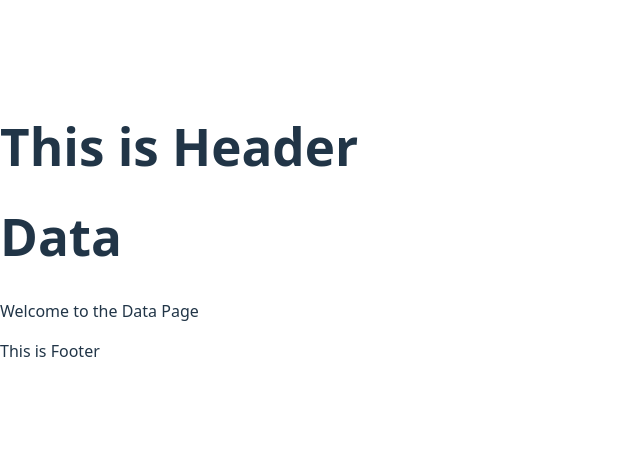
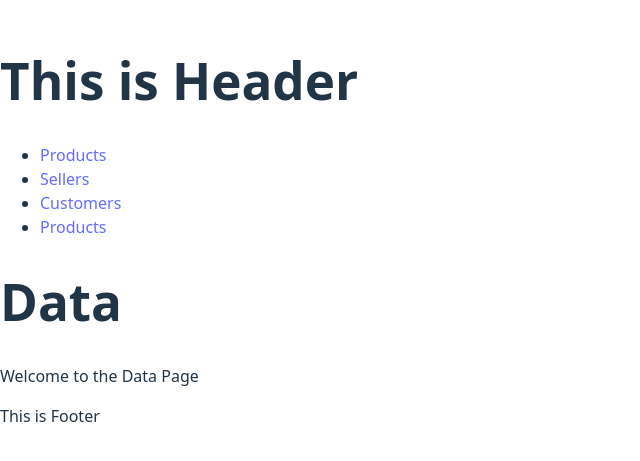
Before and after one commit to irpanzy/learn-react-router, a React (Vite) app: page /data in a window 1280 px wide. Shown: the part 177-638 px from the top of the page, without its empty margins (0-640 px from the left). Built offline with nearby package versions, Linux system fonts and the light colour scheme.

Commit message:
feat: add navigation

```diff
--- a/src/DataLayout.jsx
+++ b/src/DataLayout.jsx
@@ -1,5 +1,6 @@
 import React from "react";
-import { Outlet } from "react-router";
+import { NavLink, Outlet } from "react-router";
+import "./data.css";
 
 export default function DataLayout() {
   return (
@@ -8,6 +9,30 @@ export default function DataLayout() {
         <h1>This is Header</h1>
       </div>
       <div>
+        <ul>
+          <li>
+            <NavLink to="/data/products">Products </NavLink>
+          </li>
+          <li>
+            <NavLink to="/data/sellers">Sellers</NavLink>
+          </li>
+          <li>
+            <NavLink to="/data/customers">Customers</NavLink>
+          </li>
+          <li>
+            <NavLink
+              to={{
+                pathname: "/data/products",
+                search: "?category=shoes",
+                hash: "#top",
+              }}
+            >
+              Products
+            </NavLink>
+          </li>
+        </ul>
+      </div>
+      <div>
         <Outlet />
       </div>
       <div> This is Footer</div>
--- /dev/null
+++ b/src/data.css
@@ -0,0 +1,4 @@
+a.active {
+    color: green;
+    font-weight: bold;
+}
```
